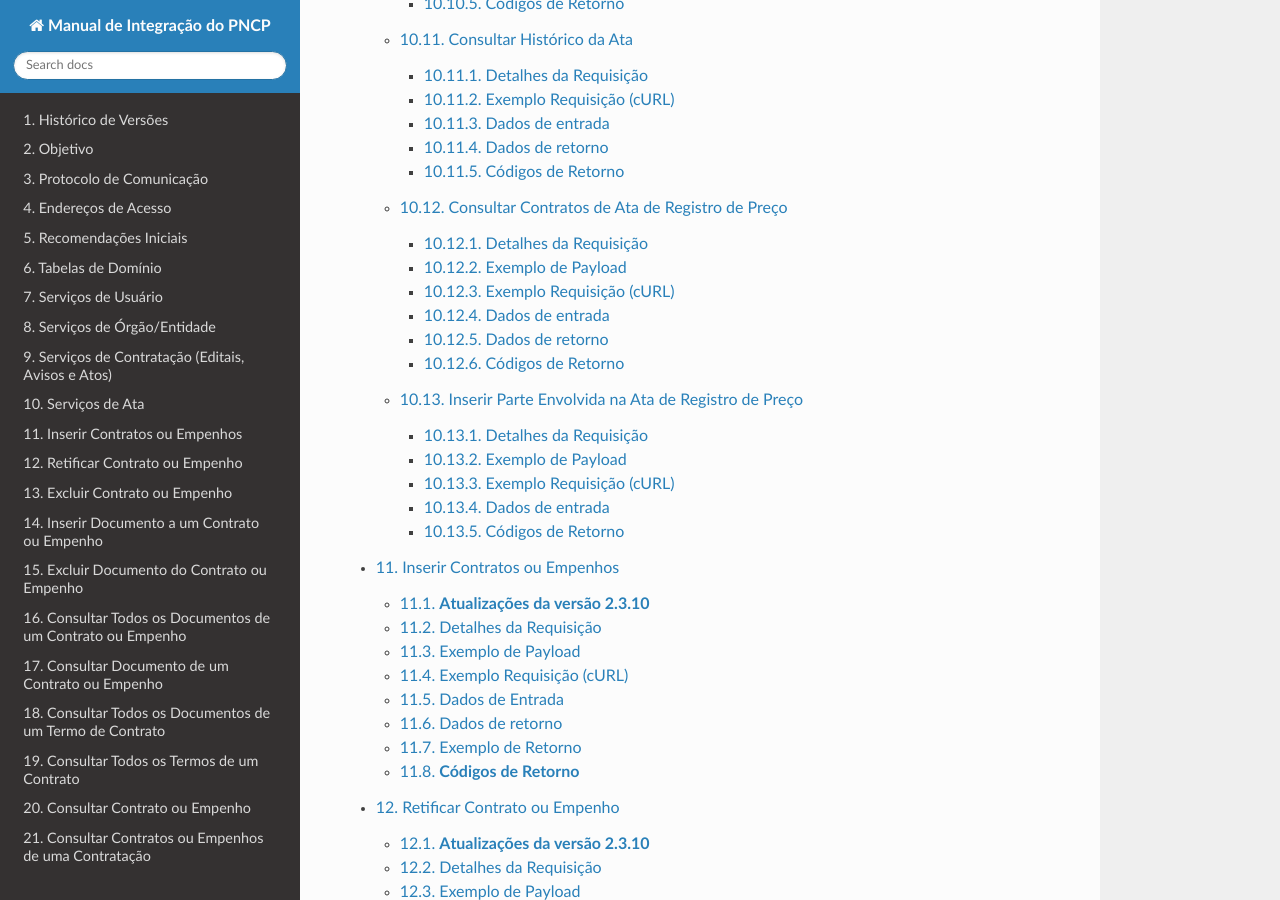
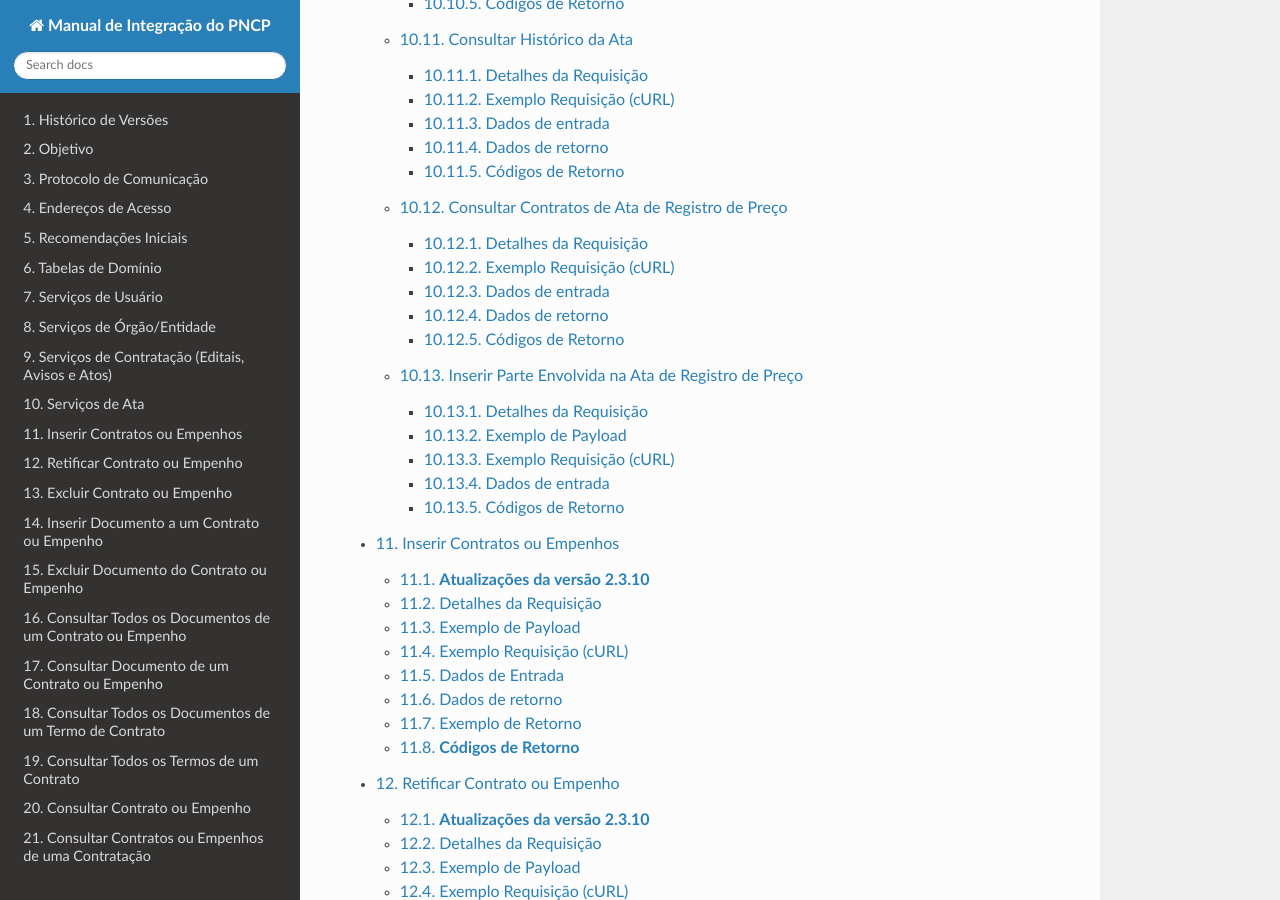
Before and after one commit to carlosmgi/Manual-de-Integracao-do-PNCP, a Sphinx documentation site: the page built from docs/source/index.rst, in a window 1280 px wide and 900 px high, scrolled down 16246 px. Built offline with Sphinx 7.4.7 and the Read the Docs theme 3.1.0, drawn with Linux system fonts in a browser that asks for light colours; pages that are not in the unit, such as notebooks, are missing from menus.

Commit message:
Update Serviços de Ata.rst

```diff
--- a/docs/source/Serviços de Ata.rst
+++ b/docs/source/Serviços de Ata.rst
@@ -1827,15 +1827,6 @@
      - Método HTTP
    * - /v1/orgaos/{cnpj}/compras/{ano}/{sequencial}/atas/{sequencialAta}/contratos
      - GET
-
-
-Exemplo de Payload
-^^^^^^^^^^^^^^^^^^
-
-.. code-block:: json
-  :linenos:
-  :emphasize-lines: 5,6
-
 
 
 Exemplo Requisição (cURL)
```
